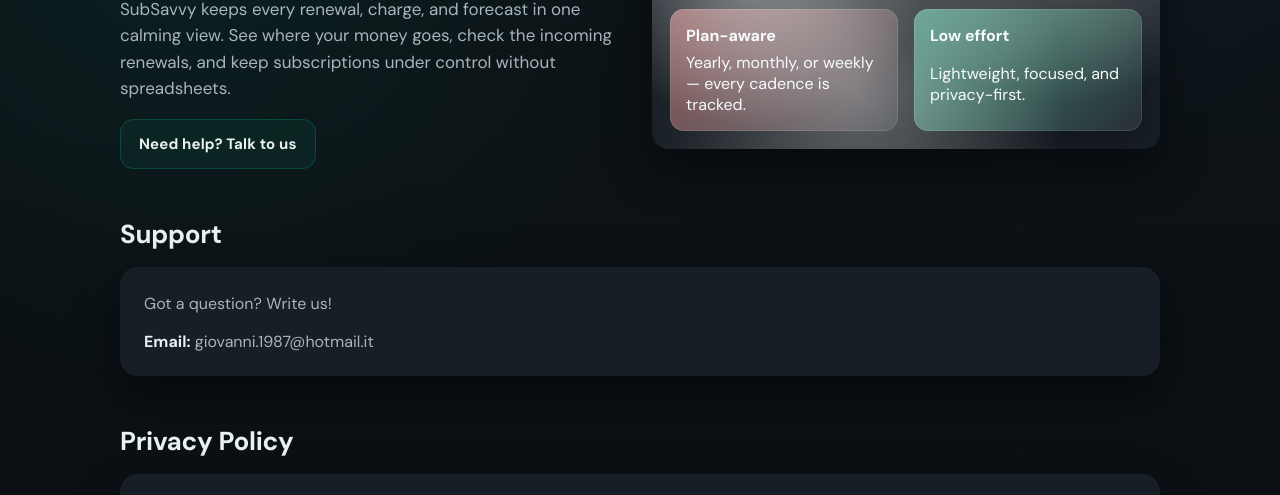
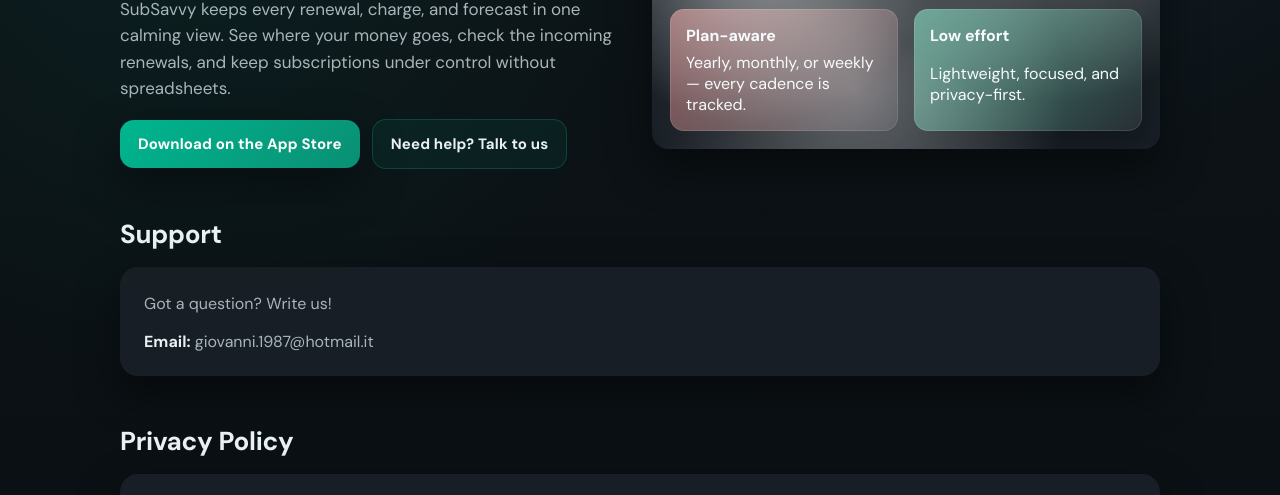
Before and after one commit to galluvatti/subsavvy-landing, a plain HTML site: page index.html in a window 1280 px wide. Shown: the part 278-773 px from the top of the page. Drawn offline with Linux system fonts and the light colour scheme.

Commit message:
app store donwload button

```diff
--- a/index.html
+++ b/index.html
@@ -314,6 +314,7 @@
         <h1>Subscription clarity made simple.</h1>
         <p>SubSavvy keeps every renewal, charge, and forecast in one calming view. See where your money goes, check the incoming renewals, and keep subscriptions under control without spreadsheets.</p>
         <div class="cta-group">
+          <a class="btn btn-primary" href="https://apps.apple.com/it/app/subsavvy/id6756362490" target="_blank" rel="noopener">Download on the App Store</a>
           <a class="btn btn-ghost" href="#support">Need help? Talk to us</a>
         </div>
       </div>
```
